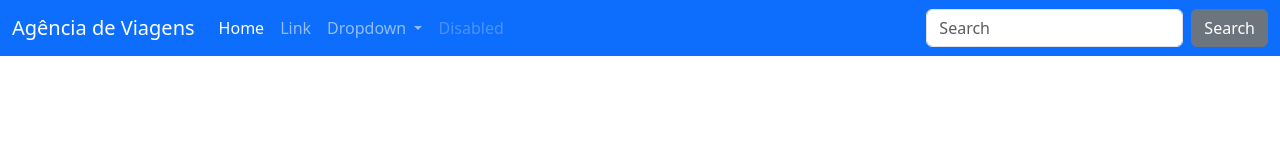
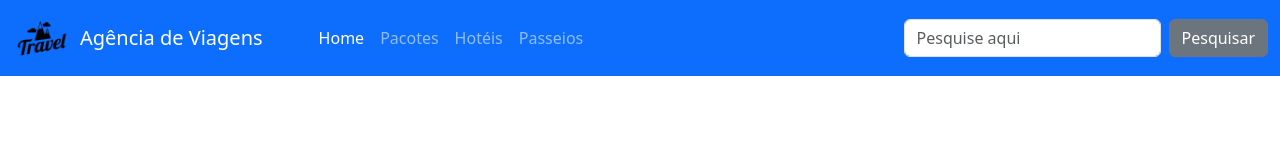
Before and after one commit to NicolasAFerro/travel-agency, a plain HTML site: page index.html in a window 1280 px wide. Drawn offline with nearby package versions, Linux system fonts and the light colour scheme.

Commit message:
closes #9 - imagem de logo e espaçamento

```diff
--- a/index.html
+++ b/index.html
@@ -16,7 +16,8 @@
   <body>
     <nav class="navbar navbar-expand-sm navbar-dark bg-primary">
       <div class="container-fluid">
-        <a class="navbar-brand" href="#">Agência de Viagens</a>
+        <img src="logo.png" width="60" alt="Logo" class="me-2" />
+        <a class="navbar-brand me-5" href="#">Agência de Viagens</a>
         <button
           class="navbar-toggler"
           type="button"
@@ -34,39 +35,23 @@
               <a class="nav-link active" aria-current="page" href="#">Home</a>
             </li>
             <li class="nav-item">
-              <a class="nav-link" href="#">Link</a>
-            </li>
-            <li class="nav-item dropdown">
-              <a
-                class="nav-link dropdown-toggle"
-                href="#"
-                role="button"
-                data-bs-toggle="dropdown"
-                aria-expanded="false"
-              >
-                Dropdown
-              </a>
-              <ul class="dropdown-menu">
-                <li><a class="dropdown-item" href="#">Action</a></li>
-                <li><a class="dropdown-item" href="#">Another action</a></li>
-                <li><hr class="dropdown-divider" /></li>
-                <li>
-                  <a class="dropdown-item" href="#">Something else here</a>
-                </li>
-              </ul>
+              <a class="nav-link" aria-current="page" href="#">Pacotes</a>
             </li>
             <li class="nav-item">
-              <a class="nav-link disabled" aria-disabled="true">Disabled</a>
+              <a class="nav-link" aria-current="page" href="#">Hotéis</a>
+            </li>
+            <li class="nav-item">
+              <a class="nav-link" aria-current="page" href="#">Passeios</a>
             </li>
           </ul>
           <form class="d-flex" role="search">
             <input
               class="form-control me-2"
               type="search"
-              placeholder="Search"
+              placeholder="Pesquise aqui"
               aria-label="Search"
             />
-            <button class="btn btn-secondary" type="submit">Search</button>
+            <button class="btn btn-secondary" type="submit">Pesquisar</button>
           </form>
         </div>
       </div>
```
Also changed, not shown: logo.png (added).
